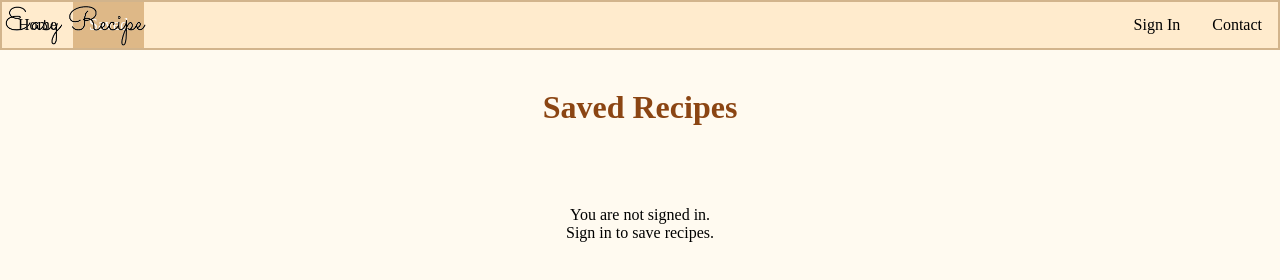
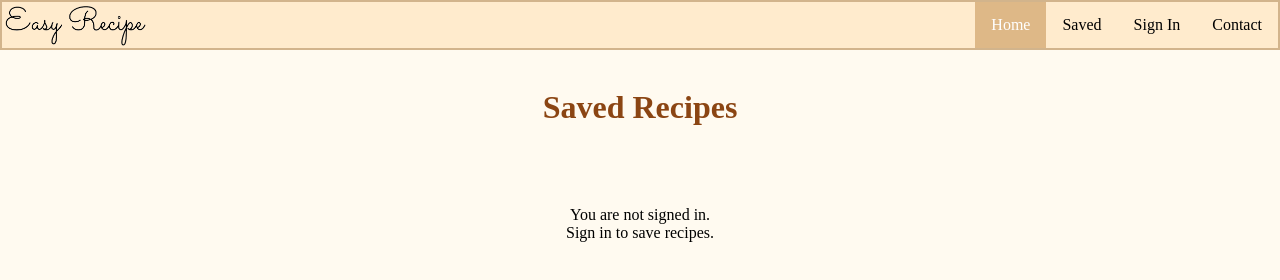
Before and after one commit to vpthenia/Easy-Recipe, a plain HTML site: page saved-recipe.html in a window 1280 px wide. Drawn offline with Linux system fonts and the light colour scheme.

Commit message:
Update saved-recipe.html

```diff
--- a/saved-recipe.html
+++ b/saved-recipe.html
@@ -5,10 +5,10 @@
 <link rel="stylesheet" href="style.css">
 <title>Contact</title>
  <ul class="a">
-        <li><a href="index.html">Home</a></li>
-        <li><a class ="activee" href="saved-recipe.html">Saved</a></li>
         <li style= "float:right"><a href="contact.html">Contact</a></li>
         <li style= "float:right"><a href="signin.html">Sign In</a></li>
+        <li style= "float:right"><a href="saved-recipe.html">Saved</a></li>
+        <li style= "float:right"><a class="activee" href="index.html">Home</a></li>
     </ul>
 <div id="logo"></div>
 </head>
```
